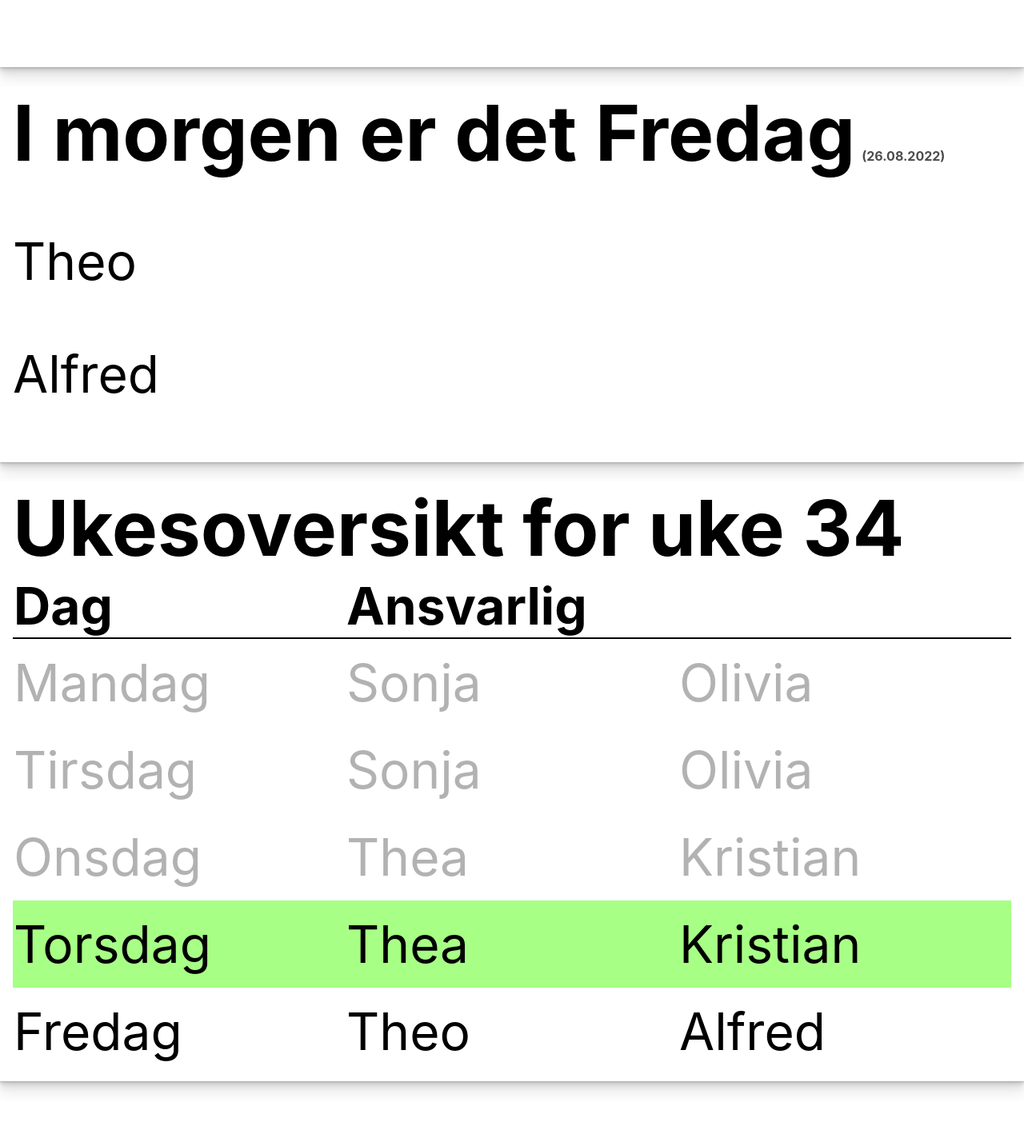
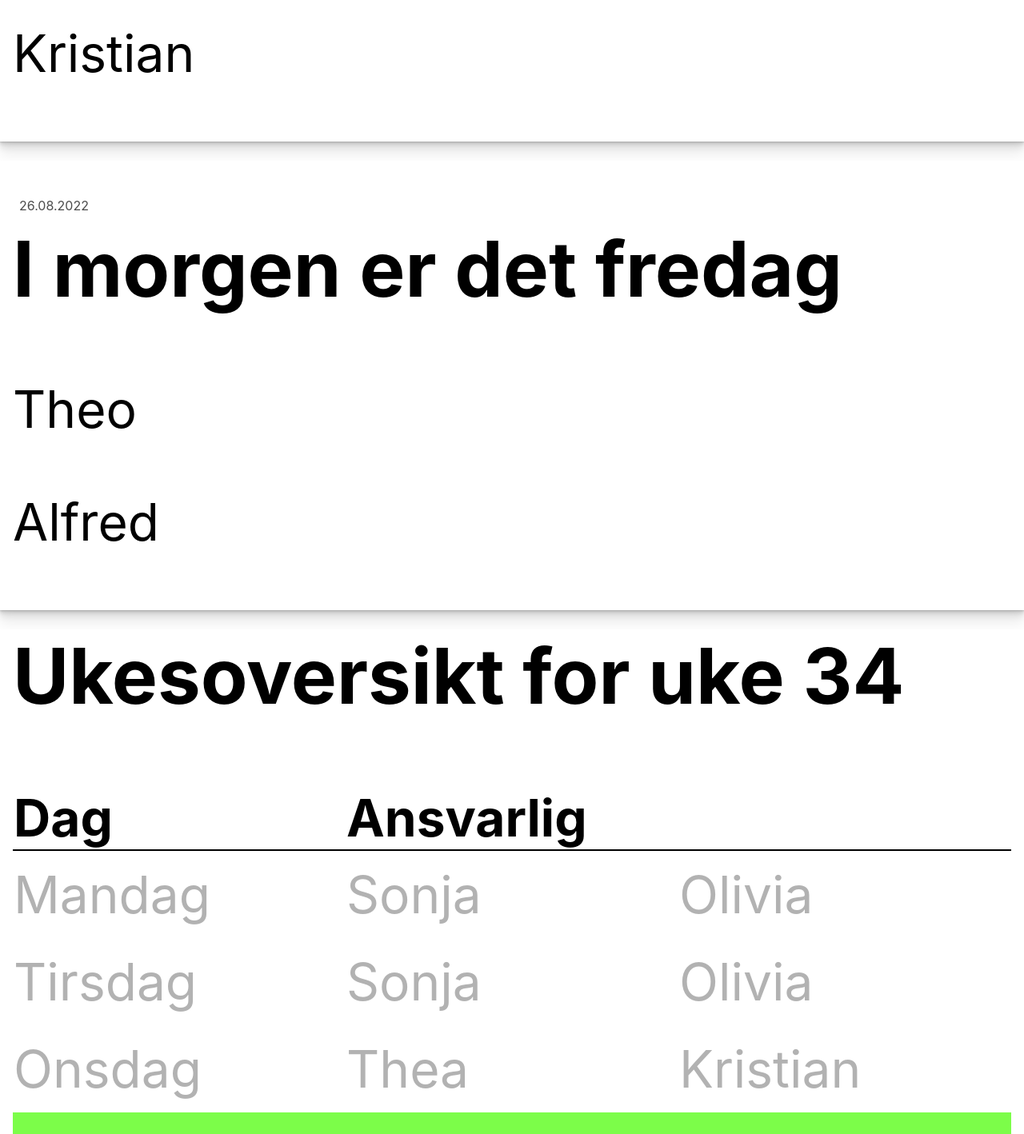
Before and after one commit to ostensrud/foelgeliste, a Next.js app: page / in a window 1280 px wide. Shown: the part 438-1856 px from the top of the page at 80% size. Before the commit the page ends 1814 px from the top, so only its background shows below. Built offline with nearby package versions, Linux system fonts and the light colour scheme.

Commit message:
Refaktorering

```diff
--- a/components/Today.tsx
+++ b/components/Today.tsx
@@ -17,14 +17,14 @@ const Today = ({ dagensDato, walkingSchedule }: TodayProps) => {
   const heading = (
     <h2>
       I dag er det <span className={"dagsnavn"}>{dagsnavn}</span>
-      <span className={"dato"}>
-        ({format(dagensDato, "dd.MM.yyyy", { locale: nb })})
-      </span>
     </h2>
   );
   if (isSaturday(dagensDato) || isSunday(dagensDato)) {
     return (
       <Card>
+        <span className={"dato"}>
+          {format(dagensDato, "dd.MM.yyyy", { locale: nb })}
+        </span>
         {heading}
         <p>Da har vi fri!</p>
       </Card>
@@ -32,6 +32,9 @@ const Today = ({ dagensDato, walkingSchedule }: TodayProps) => {
   }
   return (
     <Card>
+      <span className={"dato"}>
+        {format(dagensDato, "dd.MM.yyyy", { locale: nb })}
+      </span>
       {heading}
       <p>{walkingSchedule[ukenummer][ukedag].fam1}</p>
       <p>{walkingSchedule[ukenummer][ukedag].fam2}</p>
--- a/components/Tomorrow.tsx
+++ b/components/Tomorrow.tsx
@@ -18,14 +18,14 @@ const Tomorrow = ({ dagensDato, walkingSchedule }: TomorrowProps) => {
   const heading = (
     <h2>
       I morgen er det <span className={"dagsnavn"}>{dagsnavn}</span>
-      <span className={"dato"}>
-        ({format(iMorgen, "dd.MM.yyyy", { locale: nb })})
-      </span>
     </h2>
   );
   if (isSaturday(iMorgen) || isSunday(iMorgen)) {
     return (
       <Card>
+        <span className={"dato"}>
+          {format(iMorgen, "dd.MM.yyyy", { locale: nb })}
+        </span>
         {heading}
         <p>Da har vi fri!</p>
       </Card>
@@ -33,6 +33,9 @@ const Tomorrow = ({ dagensDato, walkingSchedule }: TomorrowProps) => {
   }
   return (
     <Card>
+      <span className={"dato"}>
+        {format(iMorgen, "dd.MM.yyyy", { locale: nb })}
+      </span>
       {heading}
       <p>{walkingSchedule[ukenummer][ukedag].fam1}</p>
       <p>{walkingSchedule[ukenummer][ukedag].fam2}</p>
--- a/styles/styles.css
+++ b/styles/styles.css
@@ -4,6 +4,7 @@ body {
   padding: 0;
   margin: 0;
   box-sizing: border-box;
+
   font-size: clamp(1.5rem, 5vw, 4rem);
 }
 
@@ -13,15 +14,11 @@ h3,
 h4,
 h5,
 h6 {
-  margin: 0;
-}
-
-.dagsnavn {
-  text-transform: capitalize;
+  margin-top: 0;
 }
 
 .current {
-  background-color: hsl(103, 100%, 76%);
+  background-color: hsl(103, 98%, 64%);
 }
 
 .past_day {
@@ -47,7 +44,7 @@ td {
   padding-block: 1rem;
 }
 
-h2 > .dato {
+.dato {
   font-size: 1rem;
   opacity: 0.7;
   margin-left: 0.5rem;
```
